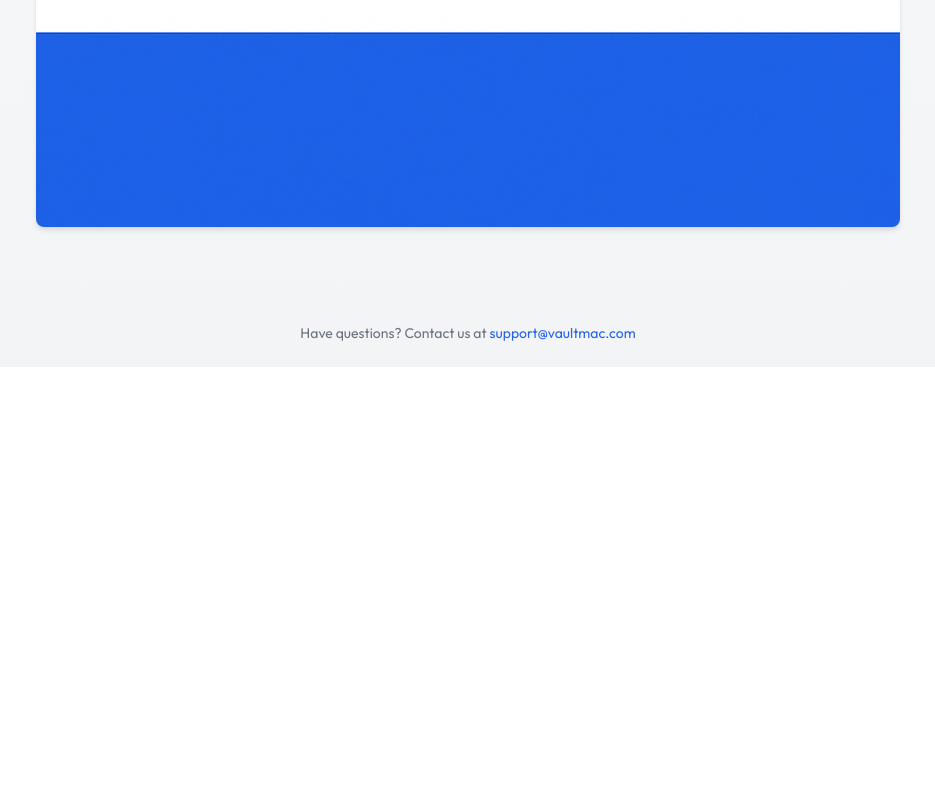
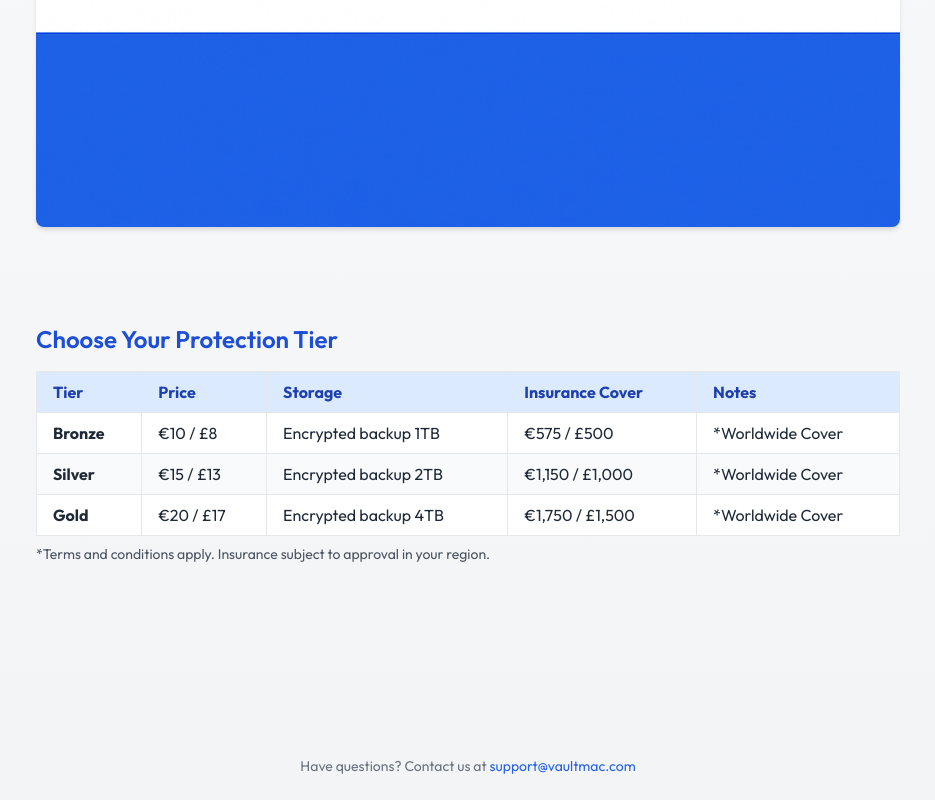
Before and after one commit to VaultMac/vaultmac-site, a plain HTML site: page index.html in a window 1280 px wide. Shown: the part 1565-2365 px from the top of the page, without its empty margins (172-1107 px from the left). Before the commit the page ends 1932 px from the top, so only its background shows below. Drawn offline with nearby package versions, Linux system fonts and the light colour scheme.

Commit message:
Add files via upload

```diff
--- a/index.html
+++ b/index.html
@@ -5,14 +5,13 @@
   <meta name="viewport" content="width=device-width, initial-scale=1.0" />
   <title>VaultMac | Backup + Insurance for MacBook</title>
   <link rel="stylesheet" href="https://cdn.jsdelivr.net/npm/tailwindcss@2.2.19/dist/tailwind.min.css" />
-  <link rel="preconnect" href="https://fonts.googleapis.com">
-  <link rel="preconnect" href="https://fonts.gstatic.com" crossorigin>
   <link href="https://fonts.googleapis.com/css2?family=Outfit:wght@400;600;700&display=swap" rel="stylesheet">
   <link rel="icon" href="assets/favicon.ico" type="image/x-icon" />
   <style>
     body { font-family: 'Outfit', sans-serif; }
   </style>
   <script defer data-domain="vaultmac.com" src="https://plausible.io/js/script.js"></script>
+  <script type="text/javascript" src="https://zcv2-zcmp.maillist-manage.eu/js/optin.min.js" onload="setupSF('sf3zdb3679d8f9716d6627b8aecaae09495db49174b671ff44f6484849f3068a5859','ZCFORMVIEW',false,'light',false,'0')"></script>
 </head>
 <body class="bg-gradient-to-b from-white to-gray-100 text-gray-800">
   <header class="bg-white shadow-md sticky top-0 z-10">
@@ -22,14 +21,59 @@
   </header>
   <main>
     <section class="w-full">
-      <img src="assets/vaultmac-hero.png" alt="VaultMac Hero Banner"
-        class="w-full object-contain max-h-screen rounded-lg shadow-md"
-        loading="lazy" />
+      <img src="assets/vaultmac-hero.png" alt="VaultMac Hero Banner" class="w-full object-contain max-h-screen rounded-lg shadow-md" loading="lazy" />
     </section>
+
     <section class="max-w-4xl mx-auto px-4 py-12">
       <img src="assets/vaultmac-how-it-works.png" alt="How VaultMac Works" class="rounded-lg shadow-md w-full" loading="lazy" />
     </section>
+
+    <section class="max-w-4xl mx-auto px-4 py-12">
+      <h3 class="text-2xl font-semibold mb-4 text-blue-700">Choose Your Protection Tier</h3>
+      <div class="overflow-x-auto">
+        <table class="min-w-full text-left border border-gray-300">
+          <thead class="bg-blue-100 text-blue-800">
+            <tr>
+              <th class="px-4 py-2 border">Tier</th>
+              <th class="px-4 py-2 border">Price</th>
+              <th class="px-4 py-2 border">Storage</th>
+              <th class="px-4 py-2 border">Insurance Cover</th>
+              <th class="px-4 py-2 border">Notes</th>
+            </tr>
+          </thead>
+          <tbody class="bg-white">
+            <tr class="hover:bg-gray-50">
+              <td class="px-4 py-2 border font-bold">Bronze</td>
+              <td class="px-4 py-2 border">€10 / £8</td>
+              <td class="px-4 py-2 border">Encrypted backup 1TB</td>
+              <td class="px-4 py-2 border">€575 / £500</td>
+              <td class="px-4 py-2 border">*Worldwide Cover</td>
+            </tr>
+            <tr class="bg-gray-50 hover:bg-gray-100">
+              <td class="px-4 py-2 border font-bold">Silver</td>
+              <td class="px-4 py-2 border">€15 / £13</td>
+              <td class="px-4 py-2 border">Encrypted backup 2TB</td>
+              <td class="px-4 py-2 border">€1,150 / £1,000</td>
+              <td class="px-4 py-2 border">*Worldwide Cover</td>
+            </tr>
+            <tr class="hover:bg-gray-50">
+              <td class="px-4 py-2 border font-bold">Gold</td>
+              <td class="px-4 py-2 border">€20 / £17</td>
+              <td class="px-4 py-2 border">Encrypted backup 4TB</td>
+              <td class="px-4 py-2 border">€1,750 / £1,500</td>
+              <td class="px-4 py-2 border">*Worldwide Cover</td>
+            </tr>
+          </tbody>
+        </table>
+      </div>
+      <p class="text-sm mt-2 text-gray-600">*Terms and conditions apply. Insurance subject to approval in your region.</p>
+    </section>
+
+    <section class="max-w-md mx-auto px-4 py-12">
+      <div id="sf3zdb3679d8f9716d6627b8aecaae09495db49174b671ff44f6484849f3068a5859"></div>
+    </section>
   </main>
+
   <footer class="text-sm text-center text-gray-500 mt-12 mb-6">
     Have questions? Contact us at <a href="mailto:support@vaultmac.com" class="text-blue-600 hover:underline">support@vaultmac.com</a>
   </footer>
```
Also changed, not shown: 3 other files.
